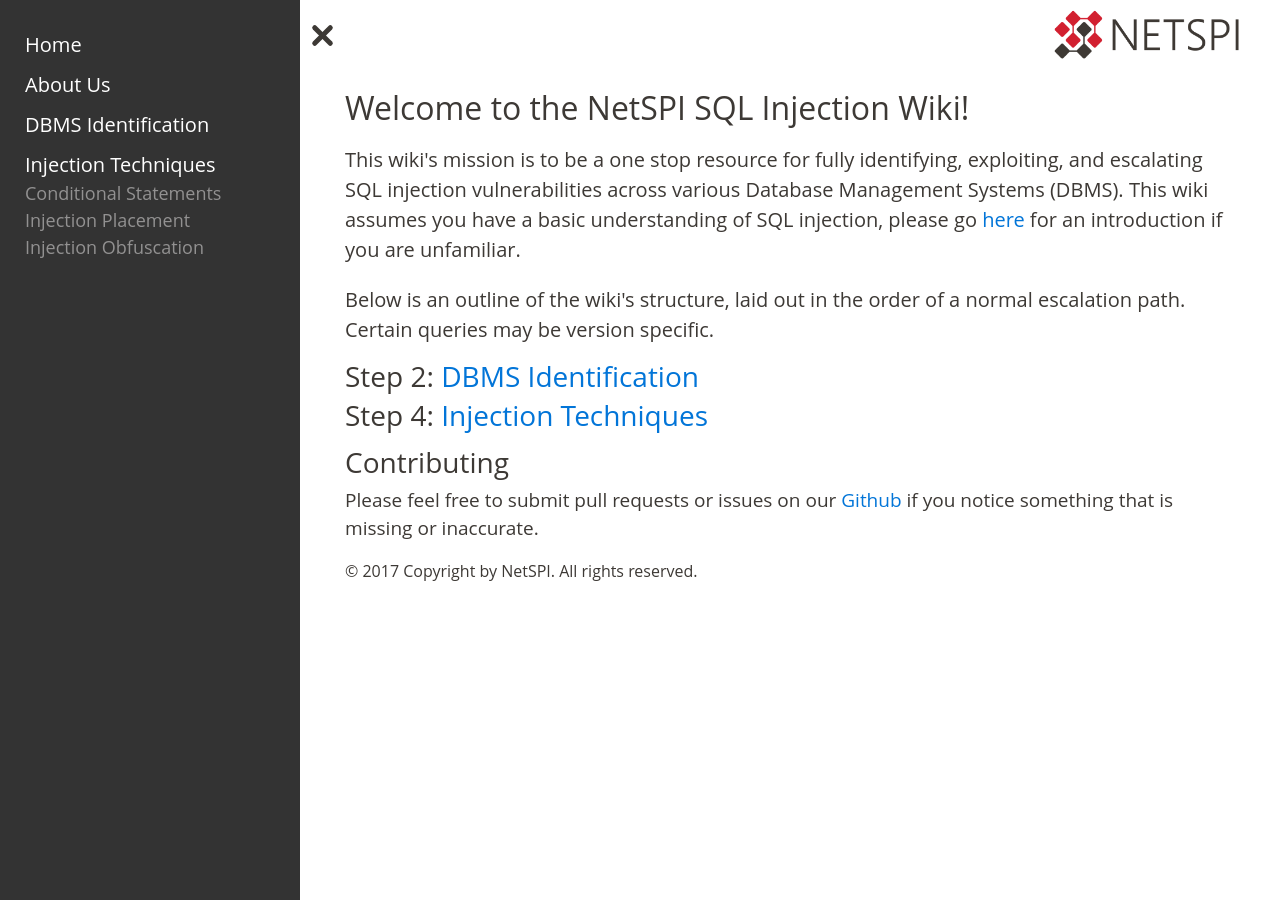
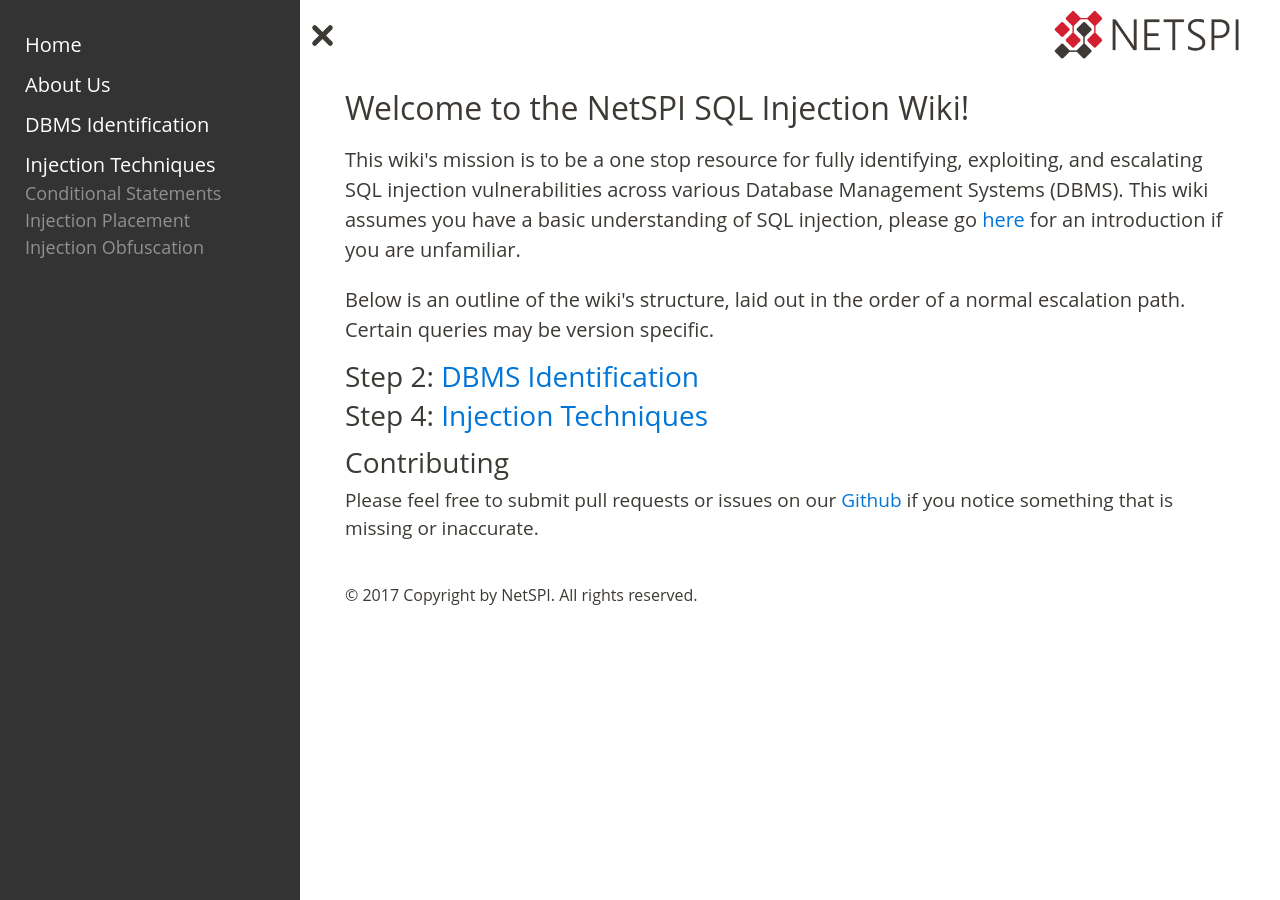
Before and after one commit to NetSPI/WikiJekyllTheme, a Jekyll site: the page built from index.html, in a window 1280 px wide. Built offline with Jekyll 4.4.1, drawn with Linux system fonts in a browser that asks for light colours; some web fonts are replaced.

Commit message:
Update footer.html

```diff
--- a/_includes/footer.html
+++ b/_includes/footer.html
@@ -1 +1,4 @@
-<p>© 2017 Copyright by NetSPI. All rights reserved.</p>
+<div>
+  <br/>
+  <p>© 2017 Copyright by NetSPI. All rights reserved.</p>
+</div>
```
